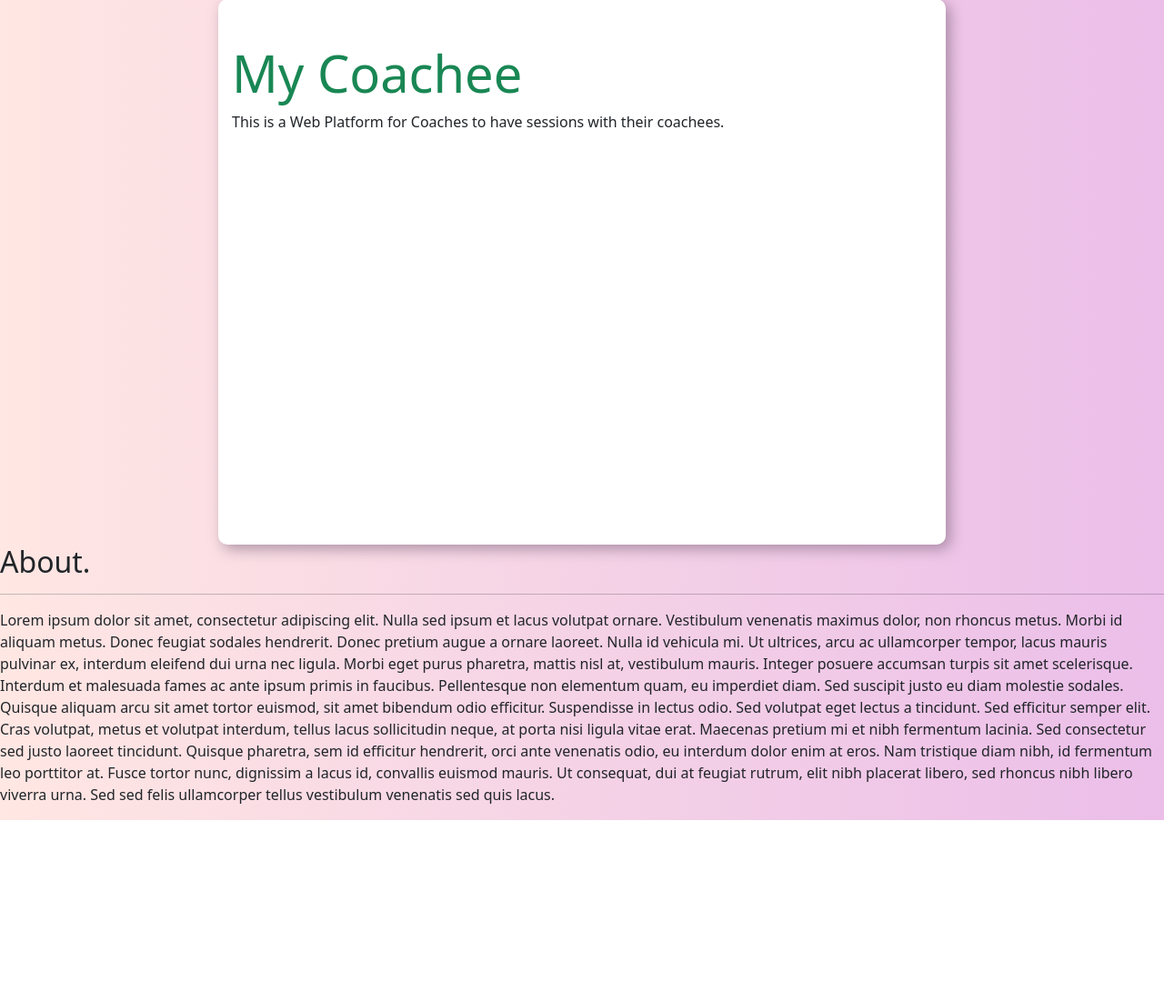
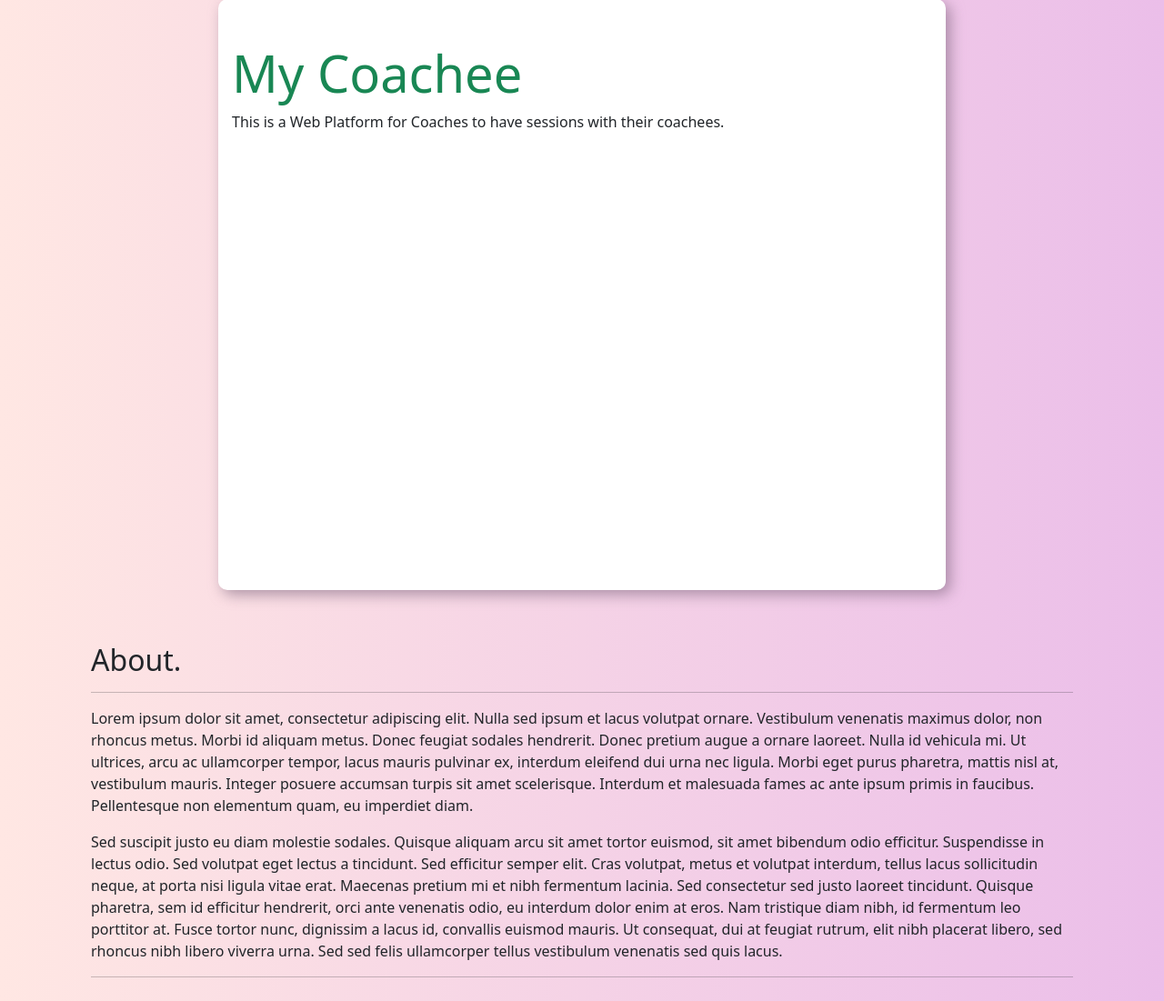
Before and after one commit to Code-Institute-Submissions/alychinque-my-coachee_SepResub, a Django app: page / in a window 1280 px wide. Shown: the part 121-1222 px from the top of the page at 91% size. Before the commit the page ends 1023 px from the top, so only its background shows below. Run offline with Django 3.2, Linux system fonts and the light colour scheme.

Commit message:
Added about page.

```diff
--- a/home/static/home/css/home.css
+++ b/home/static/home/css/home.css
@@ -21,13 +21,14 @@ main{
   background-image: linear-gradient(to right, #ffe7e3, #ebbee9,
   #846eff, #59bbe8, #a7ffcd);
 }
-.div{
 
+.about{
+  padding: 10px 100px;
 }
 
 @media screen and (min-width: 690px) {
   main{
     width: 50rem;
-    height: 600px;
+    height: 650px;
   }
 }
--- a/home/templates/home/index.html
+++ b/home/templates/home/index.html
@@ -8,15 +8,15 @@
 
 {% block content %}
 {% include 'navigation/navigation.html' %}
-    <main>
+    <main class="mb-5">
         <h1 class="display-4 pt-5 mt-5 text-success">My Coachee</h1>
         <p>
             This is a Web Platform for Coaches to have sessions with their coachees.
         </p>
 
     </main>
-    <div class="div"></div>
-    <section class="about" id="about">
+
+    <section class="about mt-5" id="about">
         <h2>
             About.
         </h2>
@@ -28,7 +28,8 @@
             ullamcorper tempor, lacus mauris pulvinar ex, interdum eleifend dui urna nec ligula. Morbi eget purus
             pharetra, mattis nisl at, vestibulum mauris. Integer posuere accumsan turpis sit amet scelerisque.
             Interdum et malesuada fames ac ante ipsum primis in faucibus. Pellentesque non elementum quam, eu imperdiet diam.
-
+        </p>
+        <p>
             Sed suscipit justo eu diam molestie sodales. Quisque aliquam arcu sit amet tortor euismod, sit amet bibendum odio efficitur.
             Suspendisse in lectus odio. Sed volutpat eget lectus a tincidunt. Sed efficitur semper elit. Cras volutpat, metus et
             volutpat interdum, tellus lacus sollicitudin neque, at porta nisi ligula vitae erat. Maecenas pretium mi et nibh
@@ -37,6 +38,7 @@
             Fusce tortor nunc, dignissim a lacus id, convallis euismod mauris. Ut consequat, dui at feugiat rutrum,
             elit nibh placerat libero, sed rhoncus nibh libero viverra urna. Sed sed felis ullamcorper tellus vestibulum venenatis sed quis lacus.
         </p>
+        <hr>
     </section>
 
 {% endblock %}
```
